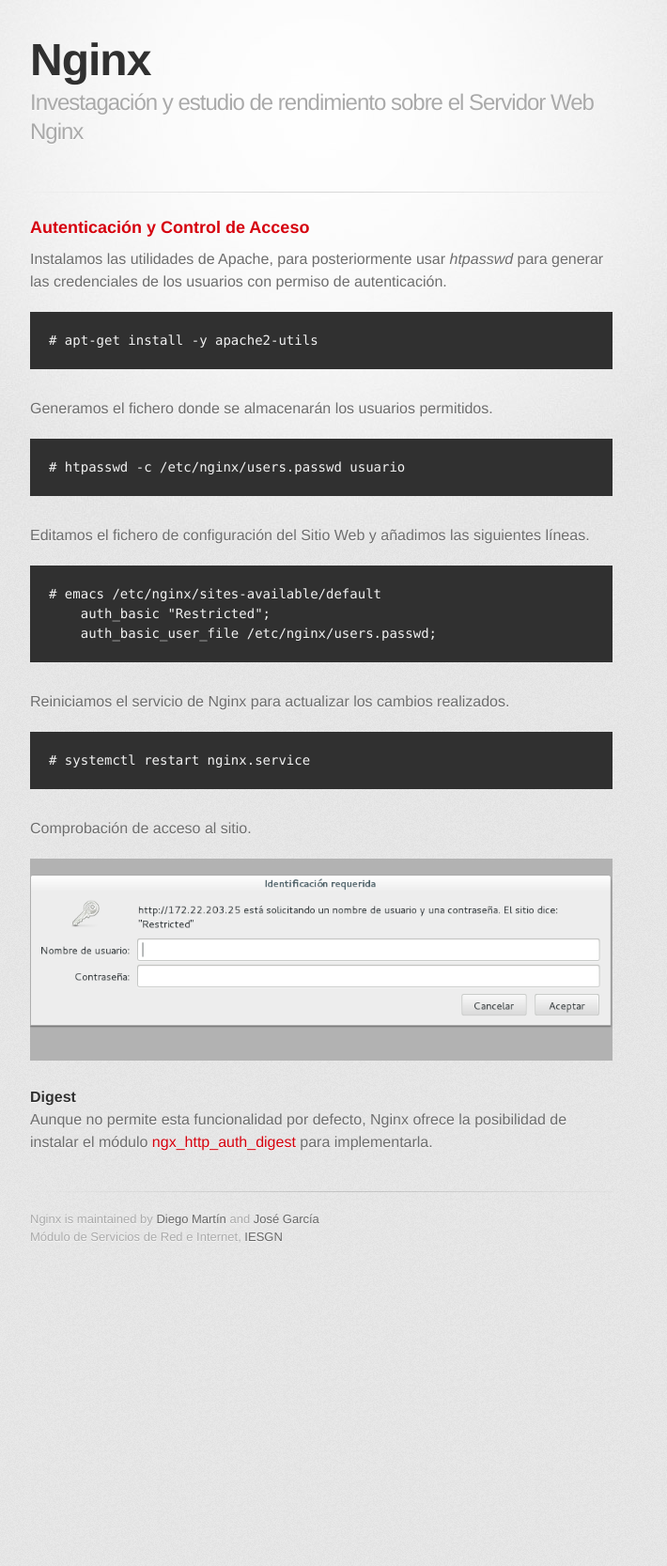
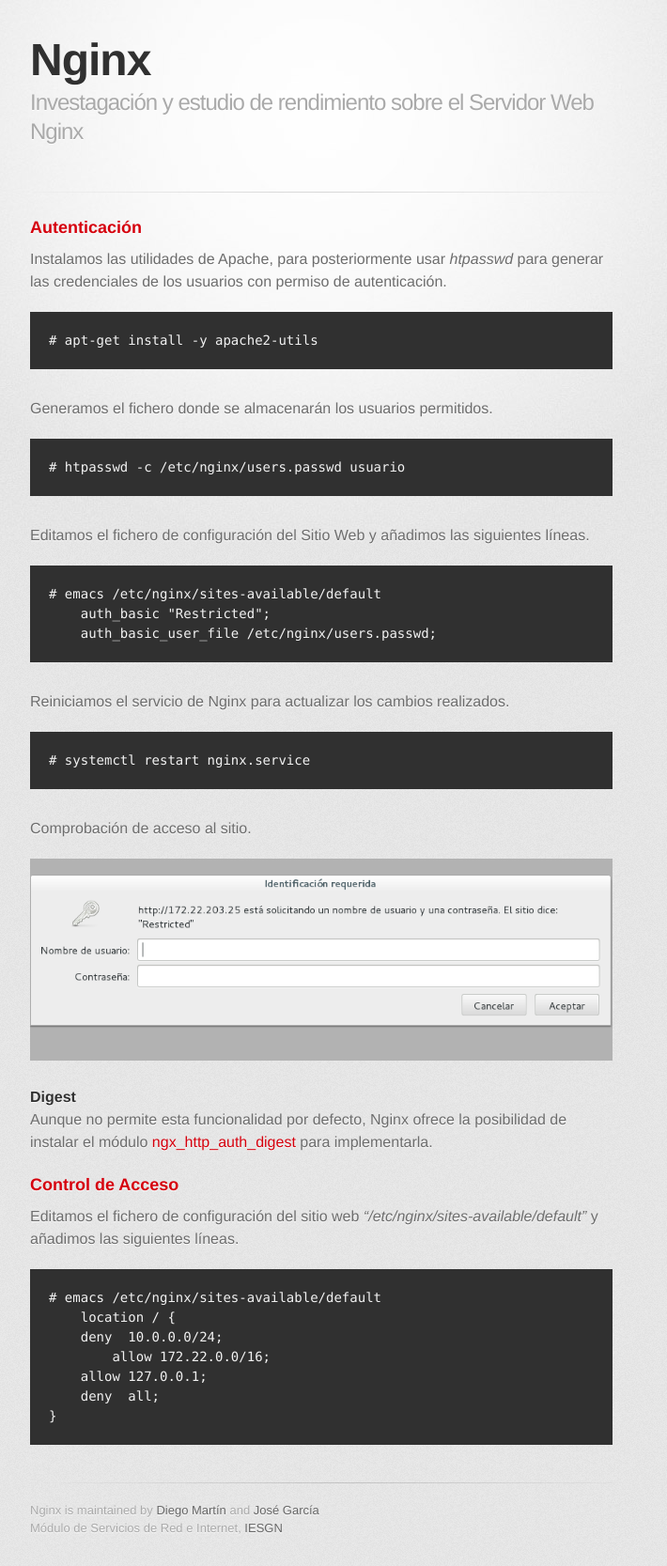
Before and after one commit to dmsgago/nginx, a Jekyll site: the page built from auth/index.md, in a window 1280 px wide. Shown: the whole page at 94% size, without its empty margins (298-1008 px from the left). Built offline with Jekyll 4.4.1, drawn with Linux system fonts in a browser that asks for light colours; some web fonts are replaced; before the commit the page ends 1357 px from its top, so only the background shows below that.

```diff
--- a/auth/index.md
+++ b/auth/index.md
@@ -32,3 +32,15 @@ Comprobación de acceso al sitio.
 #### Digest
 
 Aunque no permite esta funcionalidad por defecto, Nginx ofrece la posibilidad de instalar el módulo [ngx_http_auth_digest](https://www.nginx.com/resources/wiki/modules/auth_digest/) para implementarla.
+
+### Control de Acceso
+
+Editamos el fichero de configuración del sitio web *"/etc/nginx/sites-available/default"* y añadimos las siguientes líneas.
+
+    # emacs /etc/nginx/sites-available/default
+        location / {
+	    deny  10.0.0.0/24;
+            allow 172.22.0.0/16;
+	    allow 127.0.0.1;
+	    deny  all;
+	}
```
Also changed, not shown: other parts of auth/index.md (+1 -1 lines), rendimiento/index.md (+6 -6 lines).
